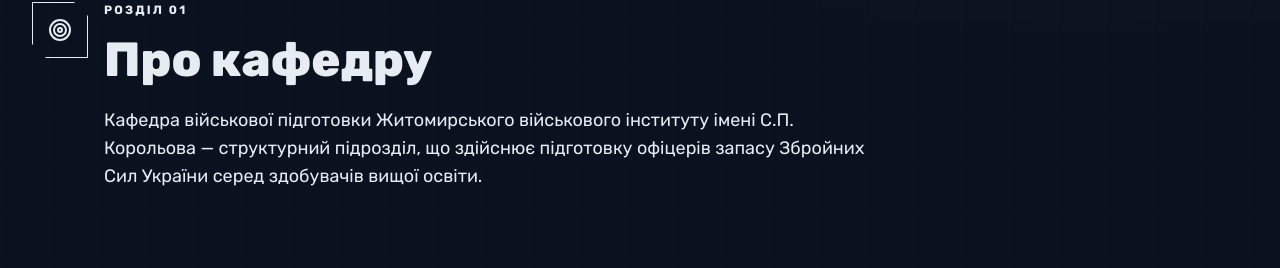
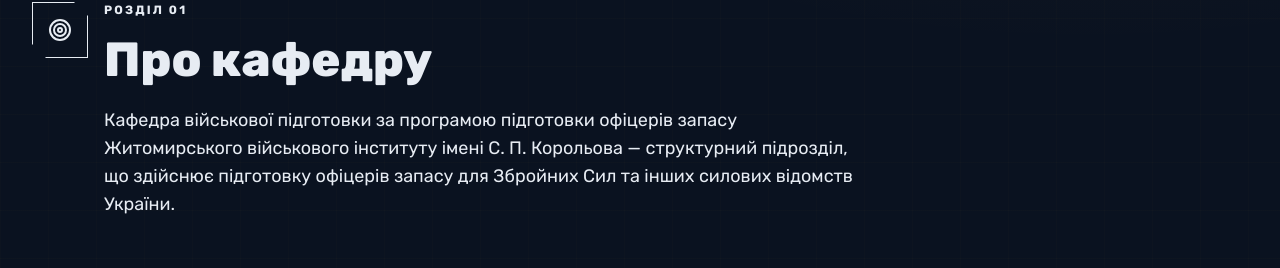
Before and after one commit to primusua-ux/kafedra-site, a Next.js app: page /about in a window 1280 px wide. Shown: the part 143-411 px from the top of the page. Built offline with nearby package versions, Linux system fonts and the light colour scheme; no server answers.

Commit message:
content: update about page description text

```diff
--- a/src/app/about/page.tsx
+++ b/src/app/about/page.tsx
@@ -13,7 +13,7 @@
       <PageHero
         eyebrow="Розділ 01"
         title="Про кафедру"
-        description="Кафедра військової підготовки Житомирського військового інституту імені С.П. Корольова — структурний підрозділ, що здійснює підготовку офіцерів запасу Збройних Сил України серед здобувачів вищої освіти."
+        description="Кафедра військової підготовки за програмою підготовки офіцерів запасу Житомирського військового інституту імені С. П. Корольова — структурний підрозділ, що здійснює підготовку офіцерів запасу для Збройних Сил та інших силових відомств України."
         icon={<Target className="h-6 w-6" />}
       />
 
```
